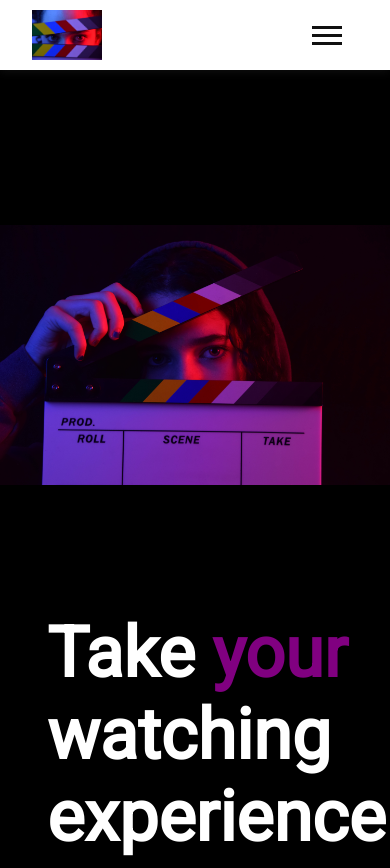
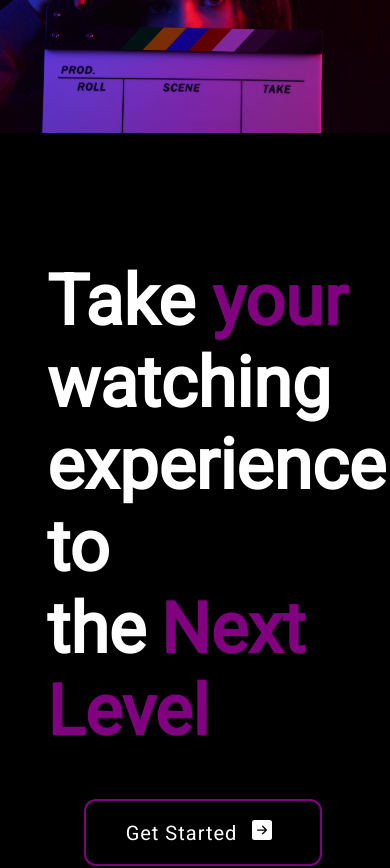
Before and after one commit to Rachelwebdev/Cinemy, a React (Create React App) app: page / in a window 390 px wide. Shown: the top 868 px of the page. Built offline with nearby package versions, Linux system fonts and the light colour scheme.

Commit message:
media query

```diff
--- a/src/Components/Home.css
+++ b/src/Components/Home.css
@@ -55,7 +55,7 @@
 @media (max-width: 700px) {
   .home-container {
     flex-direction: column-reverse;
-    margin-top: 22rem;
+    /* margin-top: 22rem; */
   }
   .left-image {
     width: 100%;
```
